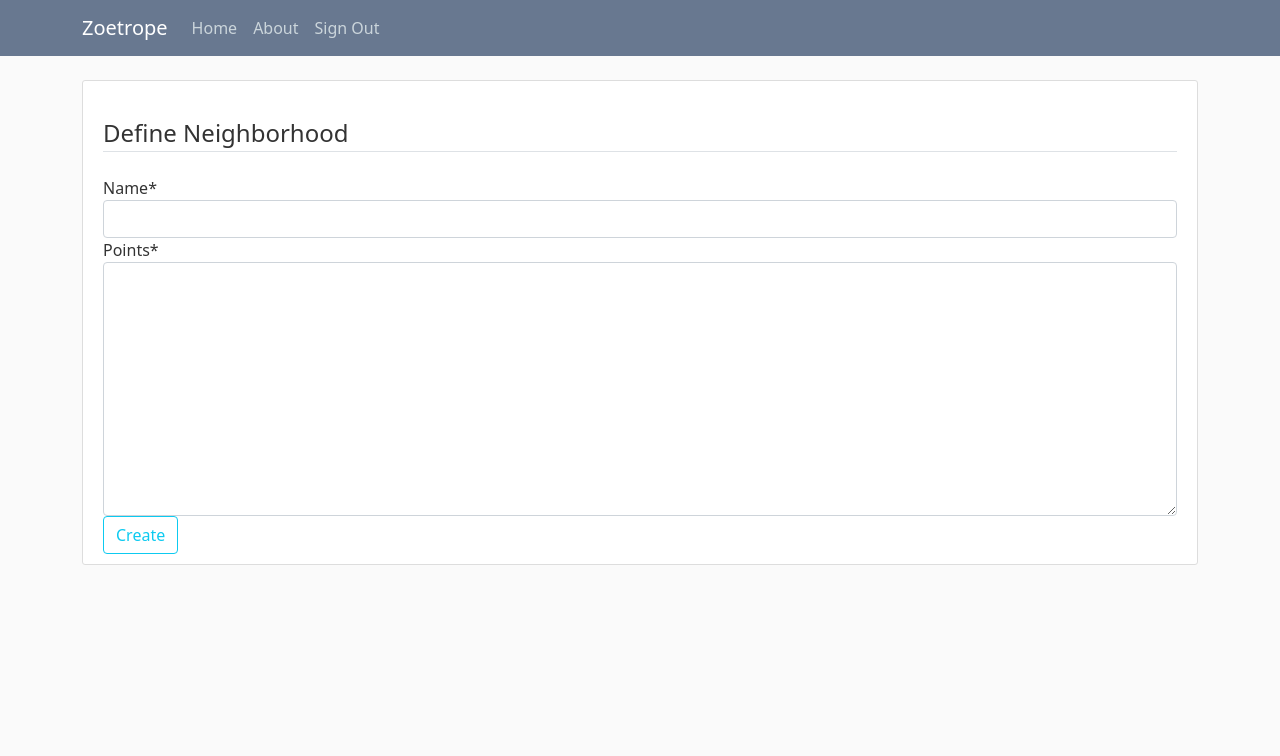
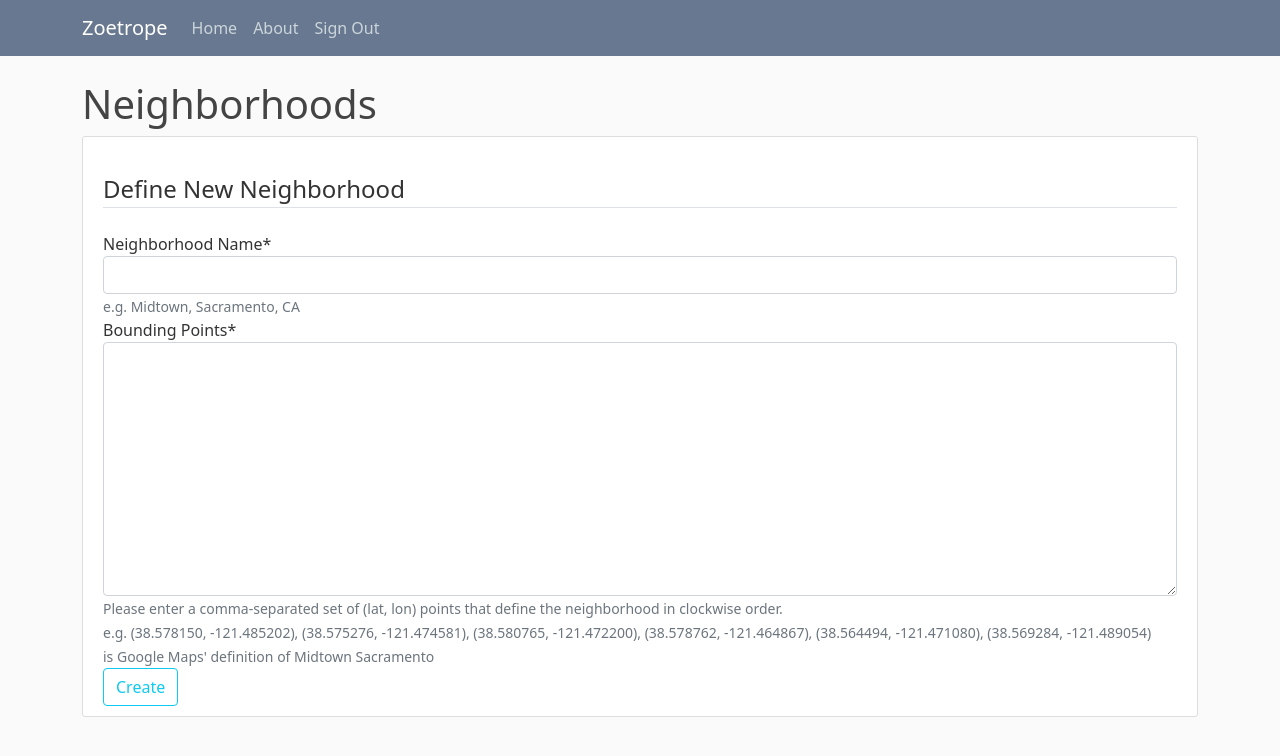
Before and after one commit to shayanpg/zoetrope, a Django app: page /neighborhood/ in a window 1280 px wide. Shown: the top 756 px of the page. Run offline with Django 3.2, Linux system fonts and the light colour scheme; the visitor is signed in with stand-in values (Sample User, id 1); data that the repository does not hold is empty; parts of the project's set-up code (start-up, migrations or seed data) failed here and were passed over; some libraries are stand-ins or nearby versions.

Commit message:
neighborhoodCreation helptext, jumbotron header, Labels

```diff
--- a/address/templates/address/address.html
+++ b/address/templates/address/address.html
@@ -2,7 +2,7 @@
 {% load crispy_forms_tags %}
 {% block content %}
 <div class="content-section">
-  <form action="{% url 'address' %}" method="post">
+  <form method="post">
     {% csrf_token %}
     <fieldset class="form-group">
       <legend class="border-bottom mb-4">Address Downloader</legend>
--- a/home/templates/home/home.html
+++ b/home/templates/home/home.html
@@ -44,7 +44,7 @@
         <h3 class="mb-0">Manage Neighborhoods</h3>
         <br>
         <p class="card-text mb-auto">Create, edit, and delete neighborhoods</p>
-        <a href="#" class="stretched-link">Explore</a>
+        <a href="{% url 'neighborhood' %}" class="stretched-link">Explore</a>
       </div>
       <div class="col-auto d-none d-lg-block">
         <img src="{% static 'home/neighborhood.jpg' %}" alt="Neighborhood" width="200" height="250">
--- a/neighborhood/forms.py
+++ b/neighborhood/forms.py
@@ -1,7 +1,17 @@
 from django.forms import ModelForm
 from .models import Neighborhood
+from django.utils.translation import gettext_lazy as _
 
 class NeighborhoodCreationForm(ModelForm):
     class Meta:
         model = Neighborhood
         fields = ['name', 'points']
+        labels = {
+            'name': _('Neighborhood Name'),
+            'points': _('Bounding Points'),
+        }
+        error_messages = {
+            'name': {
+                'max_length': _("Neighborhood name is too long."),
+            },
+        }
--- a/neighborhood/models.py
+++ b/neighborhood/models.py
@@ -3,8 +3,12 @@ from accounts.models import Profile
 
 # Create your models here.
 class Neighborhood(models.Model):
-    name = models.CharField(max_length=200)
-    points = models.TextField()
+    name = models.CharField(max_length=200, help_text='e.g. Midtown, Sacramento, CA')
+    points = models.TextField(help_text='''Please enter a comma-separated set of
+        (lat, lon) points that define the neighborhood in clockwise order.<br>
+        e.g. (38.578150, -121.485202), (38.575276, -121.474581), (38.580765, -121.472200),
+        (38.578762, -121.464867), (38.564494, -121.471080), (38.569284, -121.489054)<br>
+        is Google Maps' definition of Midtown Sacramento''')
     author = models.ForeignKey(Profile, on_delete=models.PROTECT, null=True)
 
     def __str__(self):
--- a/neighborhood/templates/neighborhood/index.html
+++ b/neighborhood/templates/neighborhood/index.html
@@ -1,6 +1,9 @@
 {% extends "base.html" %}
 {% load crispy_forms_tags %}
 {% block content %}
+<header>
+  <h1 class="jumbotron-heading">Neighborhoods</h1>
+</header>
 <div class="content-section">
   <div class="card-deck">
   {% if neighborhood_list %}
@@ -9,6 +12,7 @@
       <div class="card">
         <div class="card-body">
           <h5 class="card-title">{{ n.name }}</h5>
+          <small class="text-muted">Created by {{ n.author }}</small>
         </div>
         <div class="card-footer">
           <a href="#" class="btn btn-outline-dark">Go To Map</a>
@@ -23,7 +27,7 @@
   <form method="post">
     {% csrf_token %}
     <fieldset class="form-group">
-      <legend class="border-bottom mb-4">Define Neighborhood</legend>
+      <legend class="border-bottom mb-4">Define New Neighborhood</legend>
       {{ form|crispy }}
     </fieldset>
     <div class="form-group">
--- a/neighborhood/views.py
+++ b/neighborhood/views.py
@@ -13,9 +13,9 @@ def neighborhood(request):
             n.author = request.user
             form.save()
             messages.success(request, f'Neighborhood {n.name} created.')
-            return redirect('neighborhood')
         else:
             messages.error(request, "Form invalid. Please try again")
+        return redirect('neighborhood')
     else:
         form = NeighborhoodCreationForm()
 
--- a/sample/templates/sample/sample.html
+++ b/sample/templates/sample/sample.html
@@ -1,6 +1,6 @@
 {% extends "base.html" %}
 {% block content %}
-<div class="row container-fluid">
-  <h1 color='pink'>OH NO</h1>
-</div>
+<header>
+  <h1 class="jumbotron-heading">Image Sampler</h1>
+</header>
 {% endblock content %}
```
